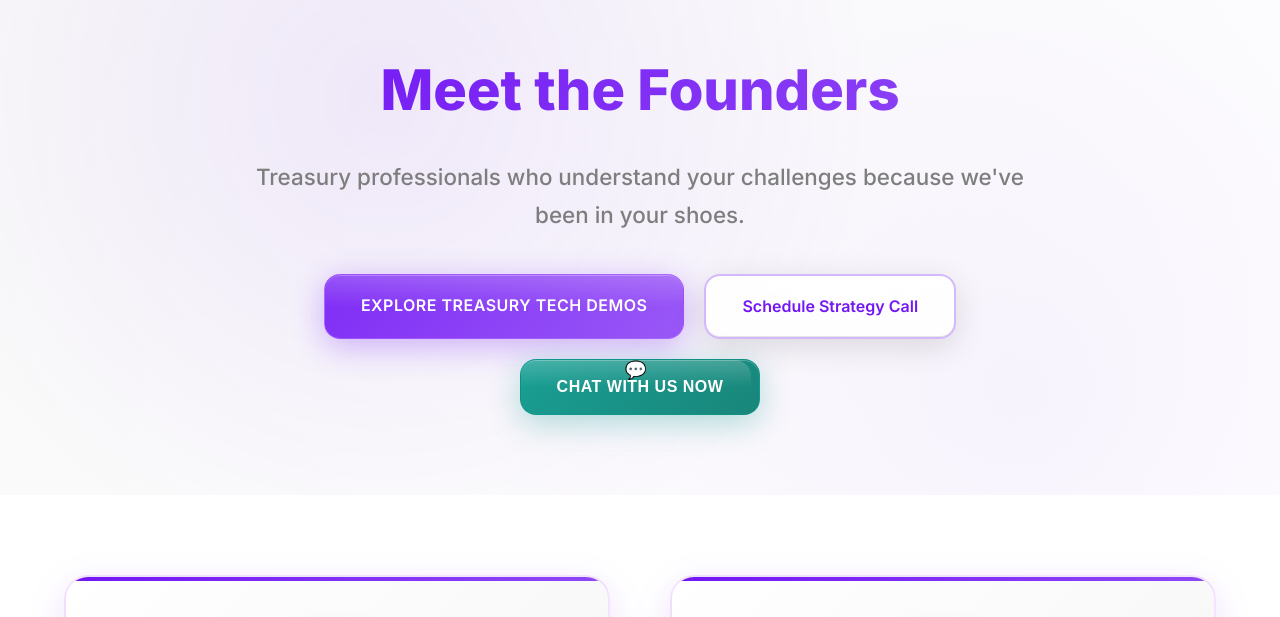
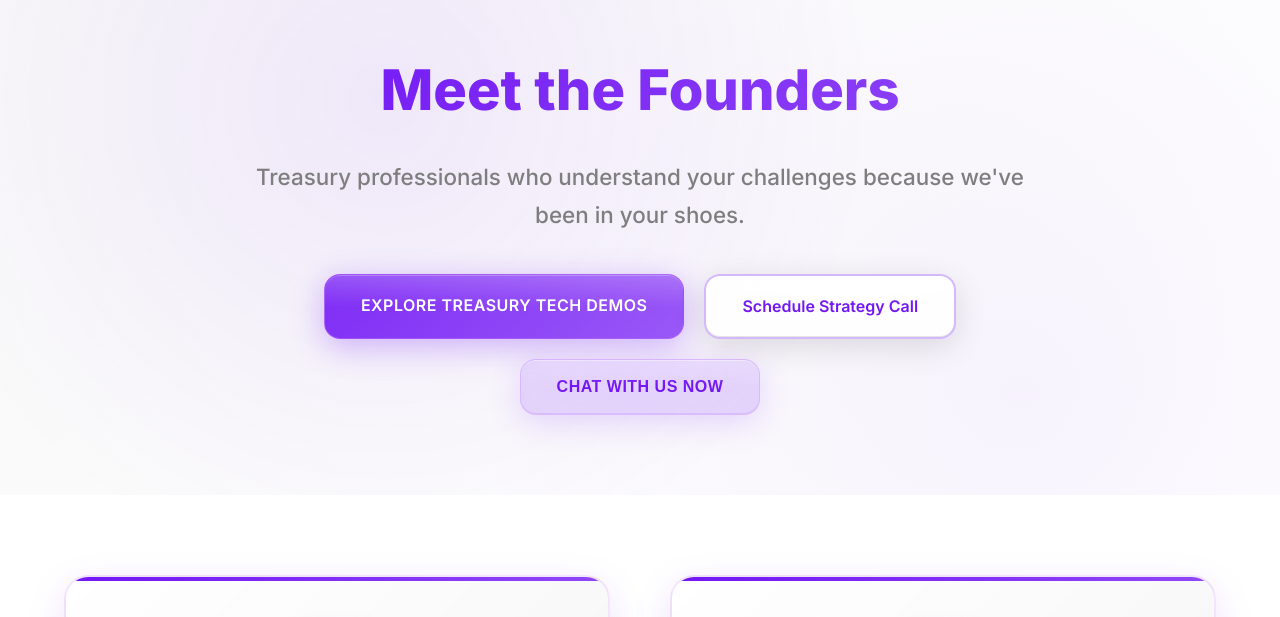
Before and after one commit to RealTreasury/Team, a plain HTML site: page index.html in a window 1280 px wide. Shown: the top 617 px of the page. Drawn offline with Linux system fonts and the light colour scheme.

Commit message:
Update index.html

```diff
--- a/index.html
+++ b/index.html
@@ -143,30 +143,36 @@
             color: var(--white);
         }
 
-        /* Chat Button Specific Styling */
+        /* Chat Button Specific Styling - Glassmorphism with Brand Colors */
         .btn-chat {
-            background: linear-gradient(135deg, rgba(0,150,136,0.9) 0%, rgba(0,121,107,0.9) 100%);
-            color: var(--white);
-            border: 1px solid rgba(0,150,136,0.4);
+            background: linear-gradient(135deg,
+                rgba(114, 22, 244, 0.15) 0%,
+                rgba(143, 71, 246, 0.2) 100%);
+            color: var(--primary-purple);
+            border: 1px solid rgba(199, 125, 255, 0.3);
+            backdrop-filter: blur(20px) saturate(130%);
+            -webkit-backdrop-filter: blur(20px) saturate(130%);
             box-shadow:
-                0 8px 32px rgba(0,150,136,0.3),
-                inset 0 1px 0 rgba(255,255,255,0.25);
+                0 8px 32px rgba(114, 22, 244, 0.15),
+                inset 0 1px 0 rgba(255, 255, 255, 0.4),
+                inset 0 -1px 0 rgba(114, 22, 244, 0.1);
             position: relative;
+            overflow: hidden;
         }
 
         .btn-chat:hover {
             transform: translateY(-3px) scale(1.02);
-            background: linear-gradient(135deg, rgba(0,121,107,0.95) 0%, rgba(0,105,92,0.95) 100%);
+            background: linear-gradient(135deg,
+                rgba(114, 22, 244, 0.25) 0%,
+                rgba(143, 71, 246, 0.3) 100%);
+            border-color: rgba(199, 125, 255, 0.5);
+            backdrop-filter: blur(25px) saturate(140%);
+            -webkit-backdrop-filter: blur(25px) saturate(140%);
             box-shadow:
-                0 12px 40px rgba(0,150,136,0.4),
-                inset 0 1px 0 rgba(255,255,255,0.3);
-            color: var(--white);
-        }
-
-        .btn-chat::before {
-            content: '💬';
-            margin-right: 8px;
-            font-size: 1.1em;
+                0 12px 40px rgba(114, 22, 244, 0.25),
+                inset 0 1px 0 rgba(255, 255, 255, 0.5),
+                inset 0 -1px 0 rgba(114, 22, 244, 0.15);
+            color: var(--primary-purple);
         }
 
         /* Modal Button from Homepage */
```
